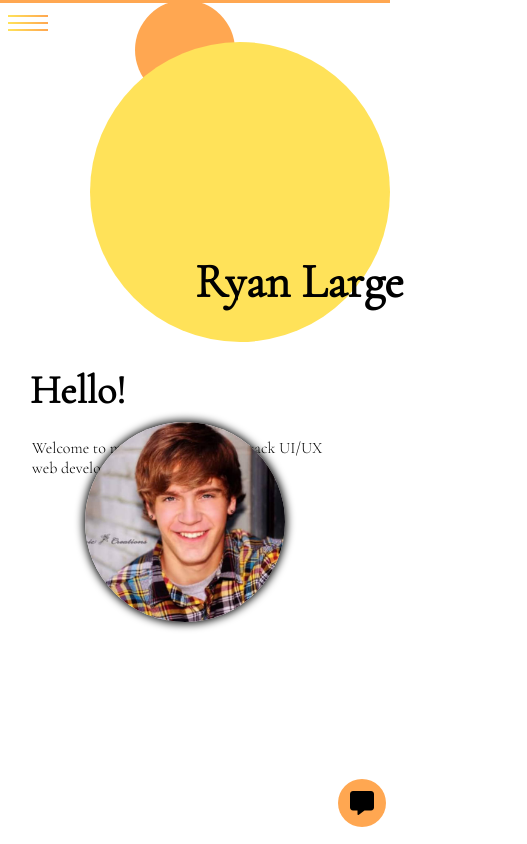
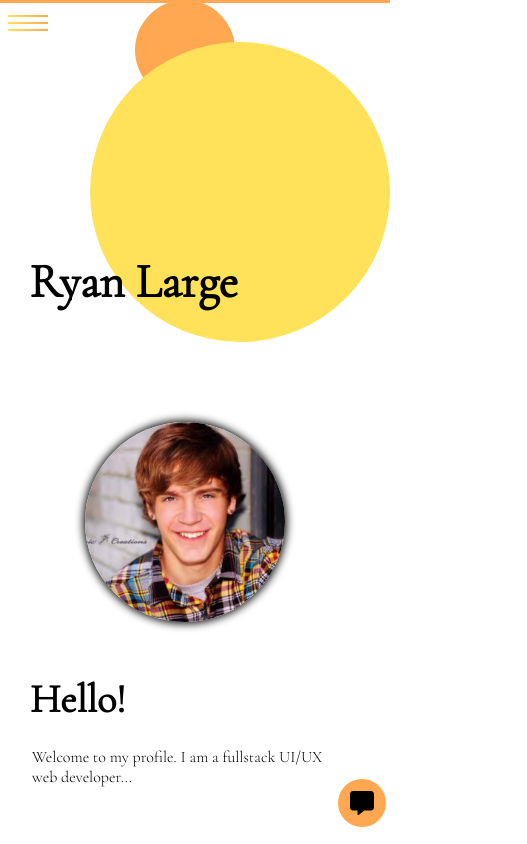
Before and after one commit to RyanLarge13/VanillaJs-Portfolio, a plain HTML site: page index.html in a window 390 px wide. Shown: the top 844 px of the page, 527 px wide, since content can reach past the window. Drawn offline with nearby package versions, Linux system fonts and the light colour scheme.

Commit message:
Updating Sass
Commit complication errors fixed.

```diff
--- a/Stylesheets/style.scss
+++ b/Stylesheets/style.scss
@@ -577,13 +577,12 @@ main {
 
     @media screen and (max-width: 900px) {
         h1 {
-            display: flex;
-            justify-content: center;
             width: 85%;
             position: absolute;
             display: block;
             left: 50%;
             font-size: $heading1;
+            transform: translateX(-50%);
         }
 
         .intro-container {
@@ -591,6 +590,7 @@ main {
 
             .introduction {
                 position: absolute;
+                top: 80%;
                 width: 100%;
 
 
```
Also changed, not shown: Stylesheets/style.css, 1 other file.
